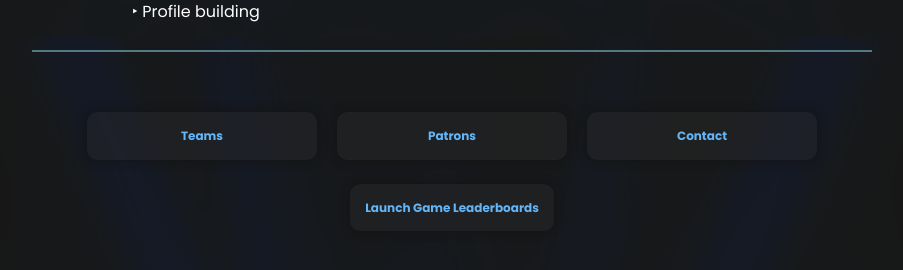
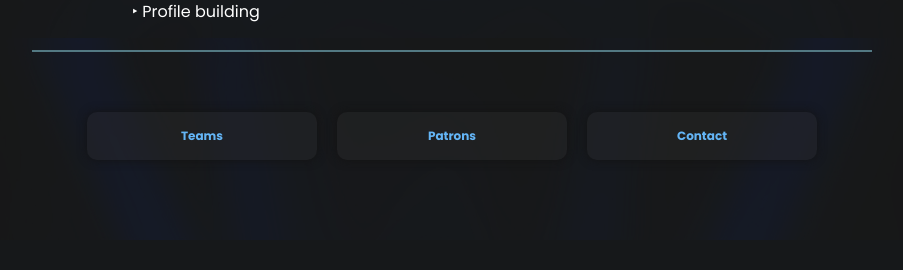
Before and after one commit to jyotirmay-exe/xts-web, a Flask app: page / in a window 1280 px wide. Shown: the part 2362-2632 px from the top of the page, without its empty margins (188-1091 px from the left). After the commit the page ends 2522 px from the top, so only its background shows below. Run offline with Flask 3, Linux system fonts and the light colour scheme; parts of the project's set-up code (start-up, migrations or seed data) failed here and were passed over.

Commit message:
frontend update

```diff
--- a/templates/pageTemplate.html
+++ b/templates/pageTemplate.html
@@ -20,9 +20,9 @@
     <!-- <a href="/events">Events</a> -->
     <a href="/contact">Contact</a>
     <hr>
-    <div class="big-button">
+    <!-- <div class="big-button">
         <a href="/launch_game_leaderboards">Launch Game Leaderboards</a>
-    </div>
+    </div> -->
 </div>
 
 {% endmacro %}
```
